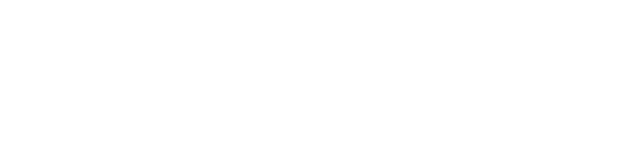
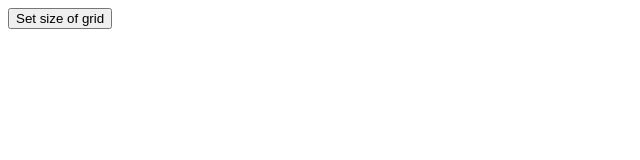
Before and after one commit to minorlu/odin-etch-a-sketch, a plain HTML site: page index.html in a window 1280 px wide. Shown: the whole page, without its empty margins (0-640 px from the left). Drawn offline with Linux system fonts and the light colour scheme.

Commit message:
Add button to select the grid size

```diff
--- a/index.html
+++ b/index.html
@@ -7,6 +7,7 @@
     <title>Etch-a-Sketch</title>
 </head>
 <body>
+    <button id="set-size-btn">Set size of grid</button>
     <div class="container"></div>
 </body>
 <script src="script.js"></script>
--- a/script.js
+++ b/script.js
@@ -1,12 +1,35 @@
 const container = document.querySelector(".container");
+const r = document.querySelector(":root");
+const btn = document.querySelector("#set-size-btn");
+let styles = getComputedStyle(r);
+let gridRowSize = styles.getPropertyValue("--grid-row-size");
 
-for (let i = 0; i < 256; i++) {
-    const gridSquare = document.createElement("div");
-    gridSquare.classList.add("grid-square");
+function DrawGrid(size) {
+    while (container.firstChild)
+        container.removeChild(container.firstChild);
 
-    container.appendChild(gridSquare);
+    for (let i = 0; i < gridRowSize; i++) {
+        const gridRow = document.createElement("div");
+        gridRow.classList.add("grid-row");
+
+        for (let j = 0; j < gridRowSize; j++) {
+            const gridSquare = document.createElement("div");
+            gridSquare.classList.add("grid-square");
+            gridRow.appendChild(gridSquare);
+    }
+
+    container.appendChild(gridRow);
 }
+}
+
+DrawGrid(gridRowSize);
 
 container.addEventListener("mouseover", (e) => {
     e.target.classList.add("hovered-square");
 });
+
+btn.addEventListener("click", (e) => {
+    gridRowSize = prompt("Input grid size:", "16");
+    r.style.setProperty("--grid-row-size", gridRowSize);
+    DrawGrid(gridRowSize);
+});
--- a/styles.css
+++ b/styles.css
@@ -1,15 +1,29 @@
+:root {
+    --grid-row-size: 16;
+}
+
 .container {
     display: flex;
     flex-wrap: wrap;
-    width: 700px;
-    height: 700px;
+    width: 800px;
+    height: 800px;
+    flex-direction: column;
+}
+
+.grid-row {
+    display: flex;
+    flex-basis: calc(100% / var(--grid-row-size));
+    flex-wrap: nowrap;
 }
 
 .grid-square {
-    height: 43.75px;
-    width: 43.75px;
+    flex-basis: calc(100% / var(--grid-row-size));
 }
 
 .hovered-square {
     background-color: black;
 }
+
+#set-size-btn {
+    margin-bottom: 1em;
+}
```
